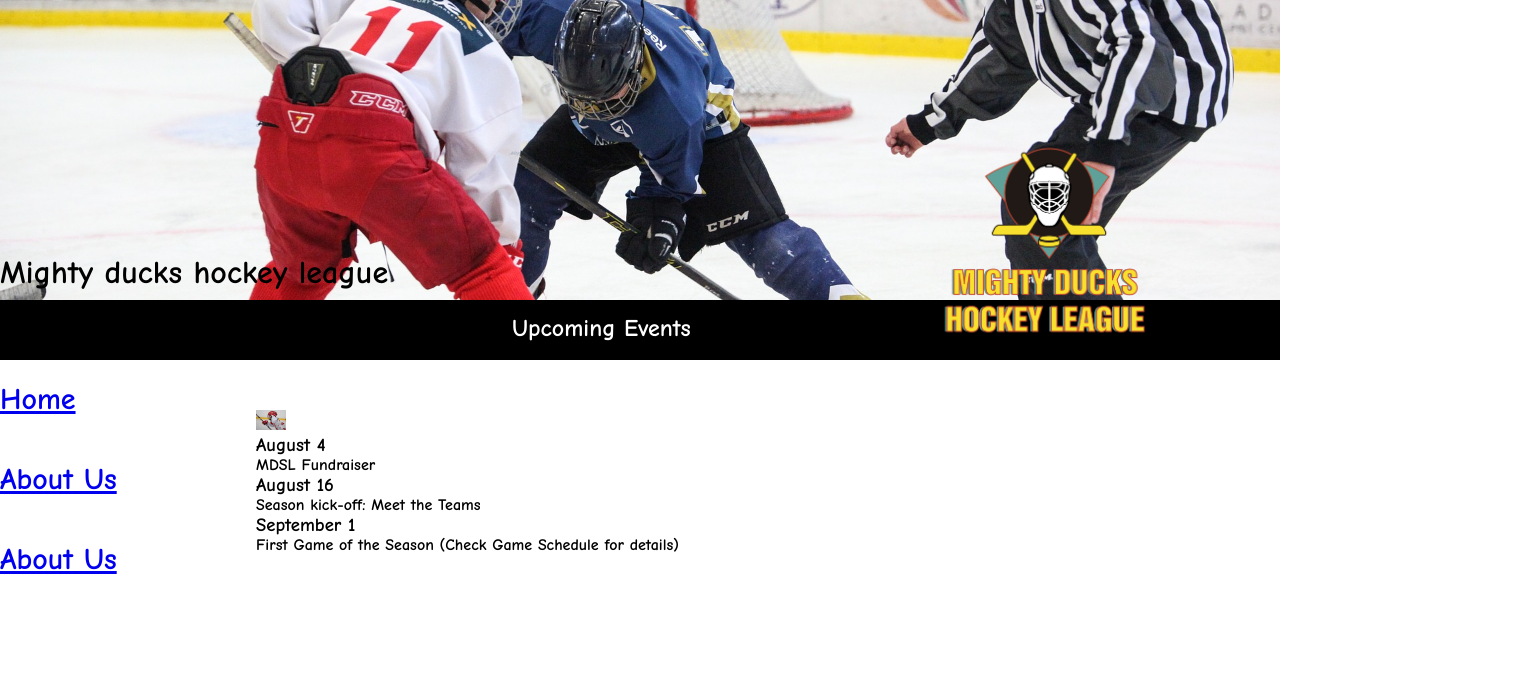
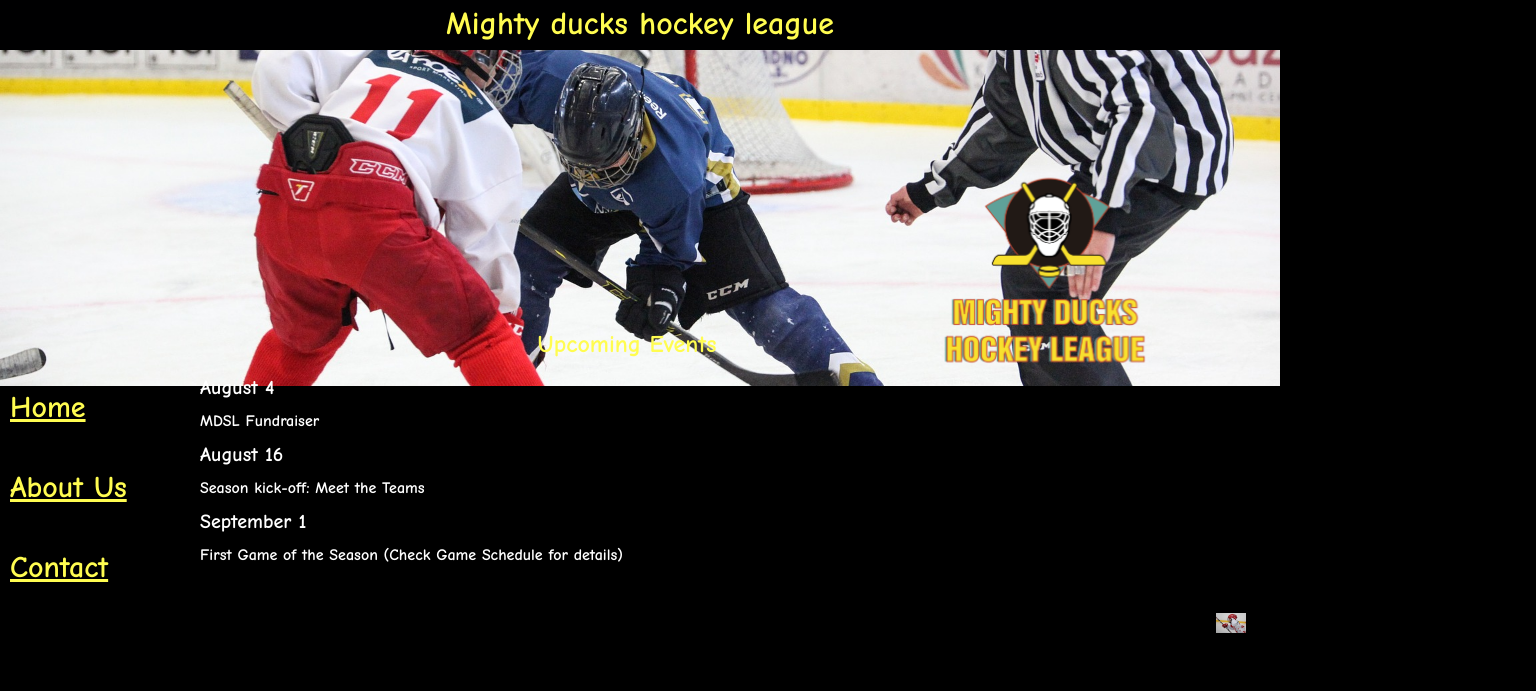
Before and after one commit to TBblack10/MDHL_BARBERY, a plain HTML site: page index.html in a window 1280 px wide. Shown: the whole page, 1536 px wide, since content can reach past the window. Drawn offline with Linux system fonts and the light colour scheme.

Commit message:
Modificacion de intex.html

```diff
--- a/index.html
+++ b/index.html
@@ -6,27 +6,26 @@
     <meta http-equiv="X-UA-Compatible" content="IE=edge">
     <meta name="viewport" content="width=device-width, initial-scale=1.0">
     <title>Tarea de mindhub</title>
+    <link rel="stylesheet" href="style.css">
 </head>
 
 <body>
     <header>
-        <link rel="stylesheet" href="style.css">
+        <h1>Mighty ducks hockey league</h1>
         <img src="./images/design1_image1.jpg" class="banner" alt="design1_image1">
         <img src="./images/Logo_Mighty_ducks-01.png" class="logo" alt="logo mighty ducks">
-        <h1 class="titulo">Mighty ducks hockey league</h1>
     </header>
     <div>
         <h2>Upcoming Events</h2>
     </div>
     <nav>
         <ul>
-            <li><a href="#">Home</a></li>
-            <li><a href="./about.html">About Us</a></li>
-            <li><a href="./about.html">About Us</a></li>
+            <li><a class="menu" href="#">Home</a></li>
+            <li><a class="menu" href="./about.html">About Us</a></li>
+            <li><a class="menu" href="./contact.html">Contact</a></li>
         </ul>
     </nav>
     <main>
-        <img src="./images/hockey_1.jpg" class="img1">
         <h3>August 4</h3>
         <p>MDSL Fundraiser</p>
         <h3>August 16</h3>
@@ -34,7 +33,7 @@
         <h3>September 1</h3>
         <p>First Game of the Season (Check Game Schedule for details)</p>
     </main>
-
+    <img src="./images/hockey_1.jpg" class="img1">
 
 </body>
 
--- a/style.css
+++ b/style.css
@@ -7,56 +7,96 @@
     font-family: 'Comic Neue', cursive;
 }
 
-header{
-    height: 300px;
+body{
+    background-color: rgb(0, 0, 0);
+    color: white;
+    height: 100vh;
 }
 
+header{
+    height: 323px;
+    width: 100%;
+}
+
+h1{
+    color: rgb(255, 252, 80);
+    width: 100%;
+    height: 50px;
+    padding: 5px;
+    background-color: rgba(0, 0,0.699);
+    text-align: center;
+}h2{
+    position: absolute;
+    color: rgb(255, 252, 80);
+    top: 330px;
+    left: 42%;
+}h3{
+    line-height: 40px;
+    font-size: 20px;
+}p{
+    line-height: 27px;
+    font-size: 16px;
+}
+
+
 .banner{
+    position: absolute;
+    object-fit: cover;
+    height: 42vh;
     width: 100vw;
-    object-fit: cover;
-    height: 300px;
-    position: absolute;
 }
 
 .logo{
     height: 200px;
-    position: relative;
-    top: 140px;
+    position: fixed;
+    top: 170px;
     left: 950px;
     transition: all 1s;
     transform: scale(1.2);
 }
 
 div{
-    height: 60px;
+    height: 45px;
     background-color: black;
 }
 
-h2{
-    position: fixed;
-    color: white;
-    top: 314px;
-    left: 40%;
-}
-
 .img1{
+    position: relative;
+    left: 95%;
+    top: 245px;
+    height: 20px;
+}.img2{
+    position: relative;
+    left: 95%;
+    top: 245px;
+    height: 20px;
+}.img3{
+    position: relative;
+    left: 95%;
+    top: 245px;
     height: 20px;
 }
 
-.titulo{
-    position: relative;
-    top: 50px;
-}
-
-ul{
+nav{
+    height: 40%;
+    width: 160px;
     position: absolute;
     font-size: 30px;
     list-style-type: none;
     line-height: 80px;
+    left: 10px;
 }
 
 main{
-    position: relative;
-    top: 50px;
-    left: 20%;
+    position: absolute;
+    left: 200px;
+
 }
+
+.menu{
+    color: rgb(255, 252, 80);
+}
+
+#correo{
+    color: rgb(255, 252, 80);
+}
```
